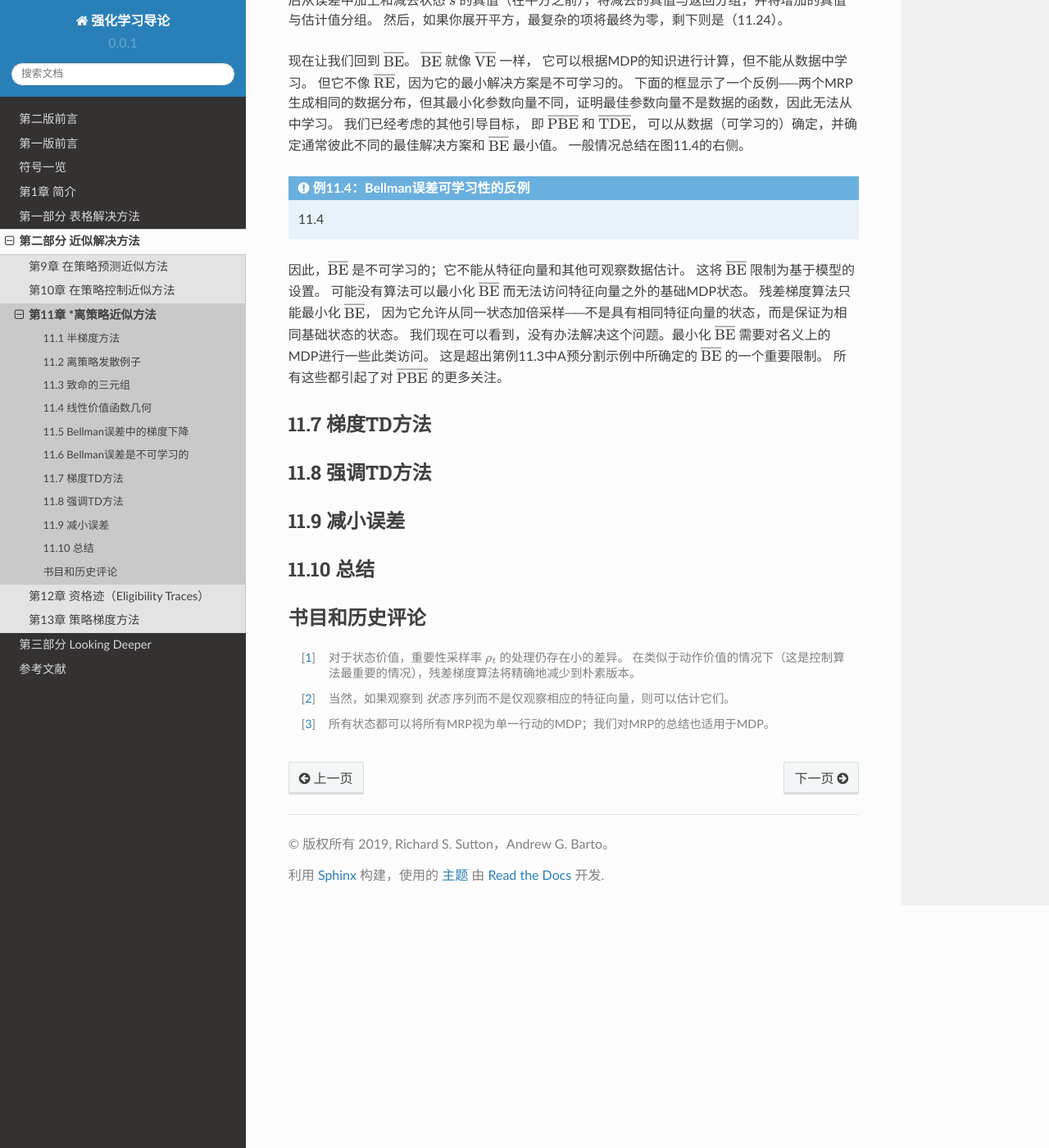
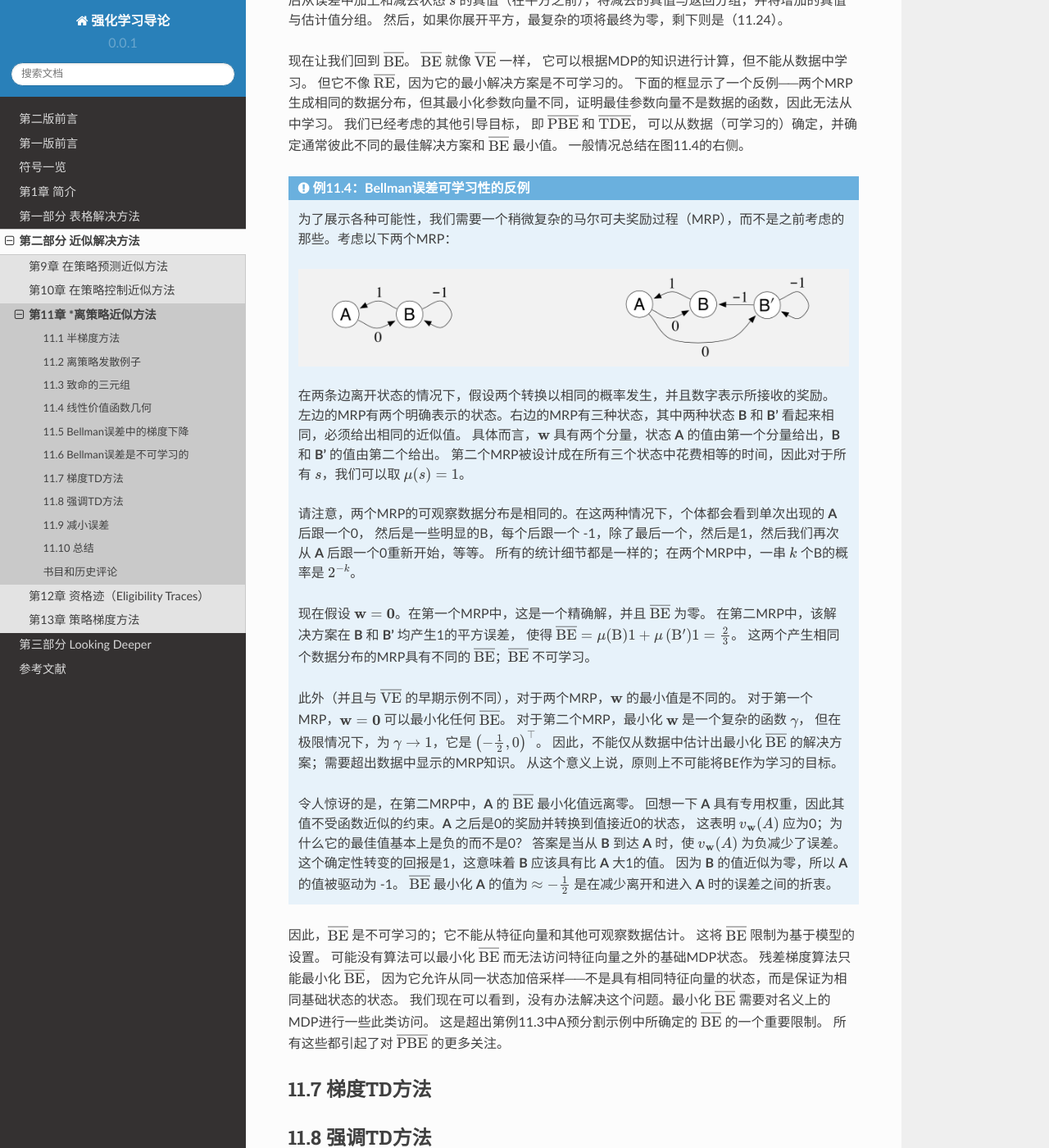
Before and after one commit to qiwihui/reinforcement-learning-an-introduction-chinese, a Sphinx documentation site: the page built from source/partII/chapter11/off-policy_methods_with_approximation.rst, in a window 1280 px wide and 1400 px high, scrolled down 15969 px. Shown: the whole window at 82% size. Built offline with Sphinx 7.4.7 and the Read the Docs theme 2.0.0, drawn with Linux system fonts in a browser that asks for light colours.

Commit message:
docs: 11.6 Bellman误差是不可学习的（二）

```diff
--- a/source/partII/chapter11/off-policy_methods_with_approximation.rst
+++ b/source/partII/chapter11/off-policy_methods_with_approximation.rst
@@ -737,7 +737,38 @@ SGD的吸引力是如此之大，以至于已经付出了巨大的努力来寻
 .. admonition:: 例11.4：Bellman误差可学习性的反例
     :class: note
 
-    11.4
+    为了展示各种可能性，我们需要一个稍微复杂的马尔可夫奖励过程（MRP），而不是之前考虑的那些。考虑以下两个MRP：
+
+    .. figure:: images/example-11.4.png
+
+    在两条边离开状态的情况下，假设两个转换以相同的概率发生，并且数字表示所接收的奖励。
+    左边的MRP有两个明确表示的状态。右边的MRP有三种状态，其中两种状态 **B** 和 **B'** 看起来相同，必须给出相同的近似值。
+    具体而言，:math:`\mathbf{w}` 具有两个分量，状态 **A** 的值由第一个分量给出，**B** 和 **B'** 的值由第二个给出。
+    第二个MRP被设计成在所有三个状态中花费相等的时间，因此对于所有 :math:`s`，我们可以取 :math:`\mu(s)=1`。
+
+    请注意，两个MRP的可观察数据分布是相同的。在这两种情况下，个体都会看到单次出现的 **A** 后跟一个0，
+    然后是一些明显的B，每个后跟一个 -1，除了最后一个，然后是1，然后我们再次从 **A** 后跟一个0重新开始，等等。
+    所有的统计细节都是一样的；在两个MRP中，一串 :math:`k` 个B的概率是 :math:`2^{-k}`。
+
+    现在假设 :math:`\mathbf{w}=\mathbf{0}`。在第一个MRP中，这是一个精确解，并且 :math:`\overline{\mathrm{BE}}` 为零。
+    在第二MRP中，该解决方案在 **B** 和 **B'** 均产生1的平方误差，
+    使得 :math:`\overline{\mathrm{BE}}=\mu(\mathrm{B}) 1+\mu\left(\mathrm{B}^{\prime}\right) 1=\frac{2}{3}`。
+    这两个产生相同个数据分布的MRP具有不同的 :math:`\overline{\mathrm{BE}}`；:math:`\overline{\mathrm{BE}}` 不可学习。
+
+    此外（并且与 :math:`\overline{\mathrm{VE}}` 的早期示例不同），对于两个MRP，:math:`\mathbf{w}` 的最小值是不同的。
+    对于第一个MRP，:math:`\mathbf{w}=\mathbf{0}` 可以最小化任何 :math:`\overline{\mathrm{BE}}`。
+    对于第二个MRP，最小化 :math:`\mathbf{w}` 是一个复杂的函数 :math:`\gamma`，
+    但在极限情况下，为 :math:`\gamma \rightarrow 1`，它是 :math:`\left(-\frac{1}{2}, 0\right)^{\top}`。
+    因此，不能仅从数据中估计出最小化 :math:`\overline{\mathrm{BE}}` 的解决方案；需要超出数据中显示的MRP知识。
+    从这个意义上说，原则上不可能将BE作为学习的目标。
+
+    令人惊讶的是，在第二MRP中，**A** 的 :math:`\overline{\mathrm{BE}}` 最小化值远离零。
+    回想一下 **A** 具有专用权重，因此其值不受函数近似的约束。**A** 之后是0的奖励并转换到值接近0的状态，
+    这表明 :math:`v_{\mathbf{w}}(A)` 应为0；为什么它的最佳值基本上是负的而不是0？
+    答案是当从 **B** 到达 **A** 时，使 :math:`v_{\mathbf{w}}(A)` 为负减少了误差。
+    这个确定性转变的回报是1，这意味着 **B** 应该具有比 **A** 大1的值。
+    因为 **B** 的值近似为零，所以 **A** 的值被驱动为 -1。
+    :math:`\overline{\mathrm{BE}}` 最小化 **A** 的值为 :math:`\approx-\frac{1}{2}` 是在减少离开和进入 **A** 时的误差之间的折衷。
 
 因此，:math:`\overline{\mathrm{BE}}` 是不可学习的；它不能从特征向量和其他可观察数据估计。
 这将 :math:`\overline{\mathrm{BE}}` 限制为基于模型的设置。
```
Also changed, not shown: source/partII/chapter11/images/example-11.4.png (added).
